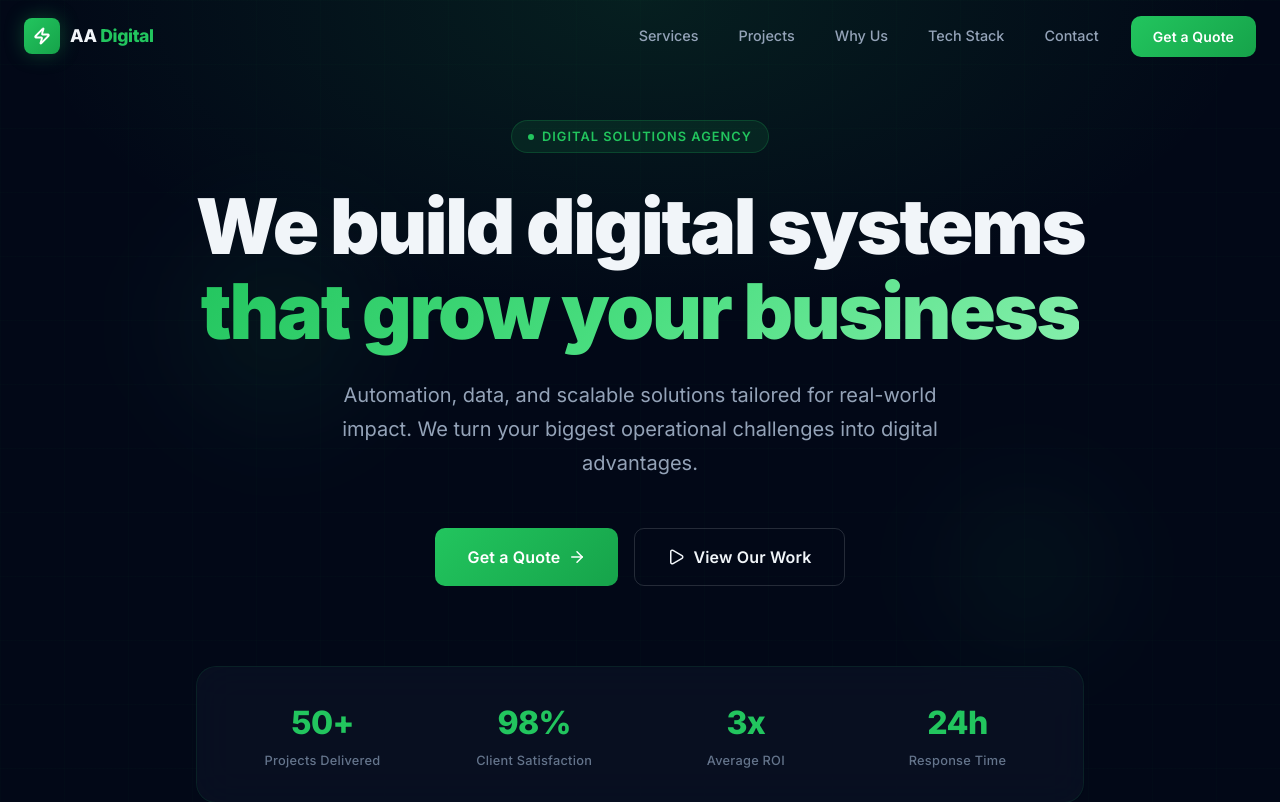
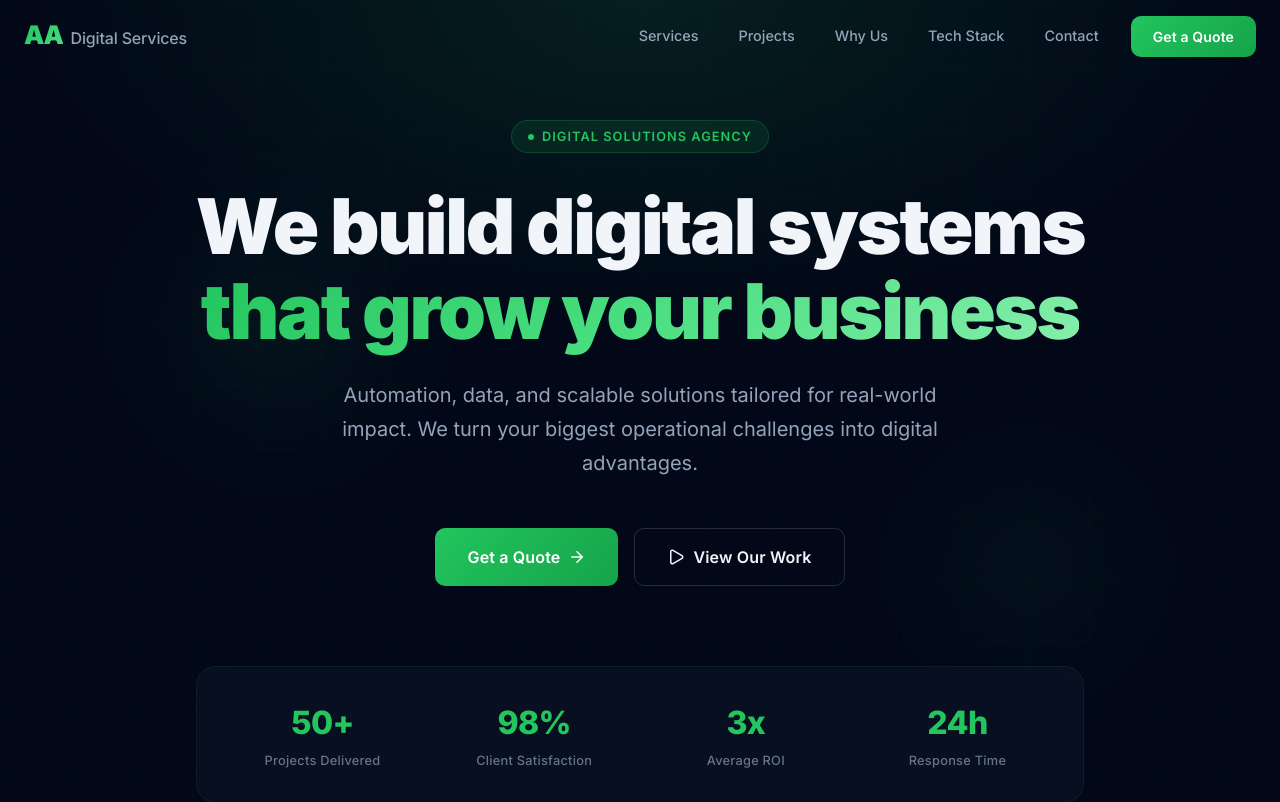
Before and after one commit to Alonsohazed/webportfoliodigitalservices, a React (Vite) app: page / in a window 1280 px wide. Shown: the top 802 px of the page. Built offline with nearby package versions, Linux system fonts and the light colour scheme.

Commit message:
style: replace icon logo with text-only CSS wordmark in navbar and footer

```diff
--- a/src/components/Footer.tsx
+++ b/src/components/Footer.tsx
@@ -1,4 +1,4 @@
-import { Zap, Github, Linkedin, Twitter, ArrowUpRight } from 'lucide-react'
+import { Github, Linkedin, Twitter, ArrowUpRight } from 'lucide-react'
 
 const footerLinks = {
     Services: [
@@ -36,19 +36,24 @@ export default function Footer() {
                     className="footer-grid">
                     {/* Brand */}
                     <div>
-                        <div style={{ display: 'flex', alignItems: 'center', gap: 10, marginBottom: 16 }}>
-                            <div style={{
-                                width: 36, height: 36,
-                                background: 'linear-gradient(135deg, #22c55e, #16a34a)',
-                                borderRadius: 8,
-                                display: 'flex', alignItems: 'center', justifyContent: 'center',
-                                boxShadow: '0 0 20px rgba(34,197,94,0.3)',
-                            }}>
-                                <Zap size={18} color="#fff" strokeWidth={2.5} />
-                            </div>
-                            <span style={{ fontWeight: 800, fontSize: '1.05rem', color: '#f1f5f9', letterSpacing: '-0.02em' }}>
-                                AA <span style={{ color: '#22c55e' }}>Digital</span> Services
-                            </span>
+                        <div style={{ display: 'flex', alignItems: 'baseline', gap: 0, marginBottom: 16 }}>
+                            <span style={{
+                                fontWeight: 900,
+                                fontSize: '1.6rem',
+                                letterSpacing: '-0.05em',
+                                background: 'linear-gradient(135deg, #22c55e 0%, #4ade80 100%)',
+                                WebkitBackgroundClip: 'text',
+                                WebkitTextFillColor: 'transparent',
+                                backgroundClip: 'text',
+                                lineHeight: 1,
+                            }}>AA</span>
+                            <span style={{
+                                fontWeight: 500,
+                                fontSize: '1rem',
+                                color: '#64748b',
+                                letterSpacing: '-0.01em',
+                                marginLeft: 8,
+                            }}>Digital Services</span>
                         </div>
 
                         <p style={{
--- a/src/components/Navbar.tsx
+++ b/src/components/Navbar.tsx
@@ -1,5 +1,5 @@
 import { useState, useEffect } from 'react'
-import { Menu, X, Zap } from 'lucide-react'
+import { Menu, X } from 'lucide-react'
 
 const navLinks = [
     { label: 'Services', href: '#services' },
@@ -43,24 +43,29 @@ export default function Navbar() {
         >
             <div style={{ maxWidth: 1280, margin: '0 auto', padding: '0 24px' }}>
                 <div style={{ display: 'flex', alignItems: 'center', justifyContent: 'space-between', height: 72 }}>
-                    {/* Logo */}
+                    {/* Logo wordmark */}
                     <a
                         href="#"
-                        style={{ display: 'flex', alignItems: 'center', gap: 10, textDecoration: 'none' }}
+                        style={{ display: 'flex', alignItems: 'baseline', gap: 0, textDecoration: 'none' }}
                         onClick={(e) => { e.preventDefault(); window.scrollTo({ top: 0, behavior: 'smooth' }) }}
                     >
-                        <div style={{
-                            width: 36, height: 36,
-                            background: 'linear-gradient(135deg, #22c55e, #16a34a)',
-                            borderRadius: 8,
-                            display: 'flex', alignItems: 'center', justifyContent: 'center',
-                            boxShadow: '0 0 20px rgba(34,197,94,0.3)',
-                        }}>
-                            <Zap size={18} color="#fff" strokeWidth={2.5} />
-                        </div>
-                        <span style={{ fontWeight: 800, fontSize: '1.1rem', color: '#f1f5f9', letterSpacing: '-0.02em' }}>
-                            AA <span style={{ color: '#22c55e' }}>Digital</span>
-                        </span>
+                        <span style={{
+                            fontWeight: 900,
+                            fontSize: '1.6rem',
+                            letterSpacing: '-0.05em',
+                            background: 'linear-gradient(135deg, #22c55e 0%, #4ade80 100%)',
+                            WebkitBackgroundClip: 'text',
+                            WebkitTextFillColor: 'transparent',
+                            backgroundClip: 'text',
+                            lineHeight: 1,
+                        }}>AA</span>
+                        <span style={{
+                            fontWeight: 500,
+                            fontSize: '1rem',
+                            color: '#94a3b8',
+                            letterSpacing: '-0.01em',
+                            marginLeft: 8,
+                        }}>Digital Services</span>
                     </a>
 
                     {/* Desktop nav */}
```
